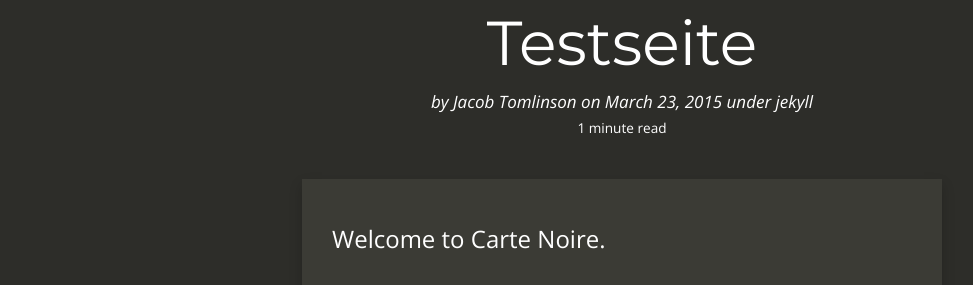
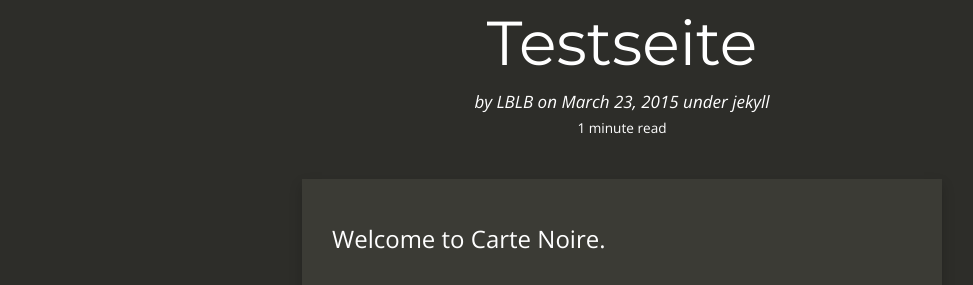
Before and after one commit to eski1337/lblb-it-ffd00, a Jekyll site: the page built from _posts/2015-03-23-welcome-to-carte-noir.md, in a window 1280 px wide. Shown: the part 163-448 px from the top of the page, without its empty margins (18-991 px from the left). Built offline with Jekyll 4.4.1, drawn with Linux system fonts in a browser that asks for light colours; nearby versions of some CDN libraries; comment, search, counter and statistics services are not loaded.

Commit message:
2015-03-23-welcome-to-carte-noir.md: changed

```diff
--- a/_posts/2015-03-23-welcome-to-carte-noir.md
+++ b/_posts/2015-03-23-welcome-to-carte-noir.md
@@ -2,7 +2,7 @@
 layout:     post
 title:      Willkommen auf der Testseite
 date:       2015-03-23 15:31:19
-author:     Jacob Tomlinson
+author:     LBLB
 summary:    Carte Noire is a dark blog theme for Jekyll focusing on a clear reading experience.
 categories: jekyll
 thumbnail:  heart
```
